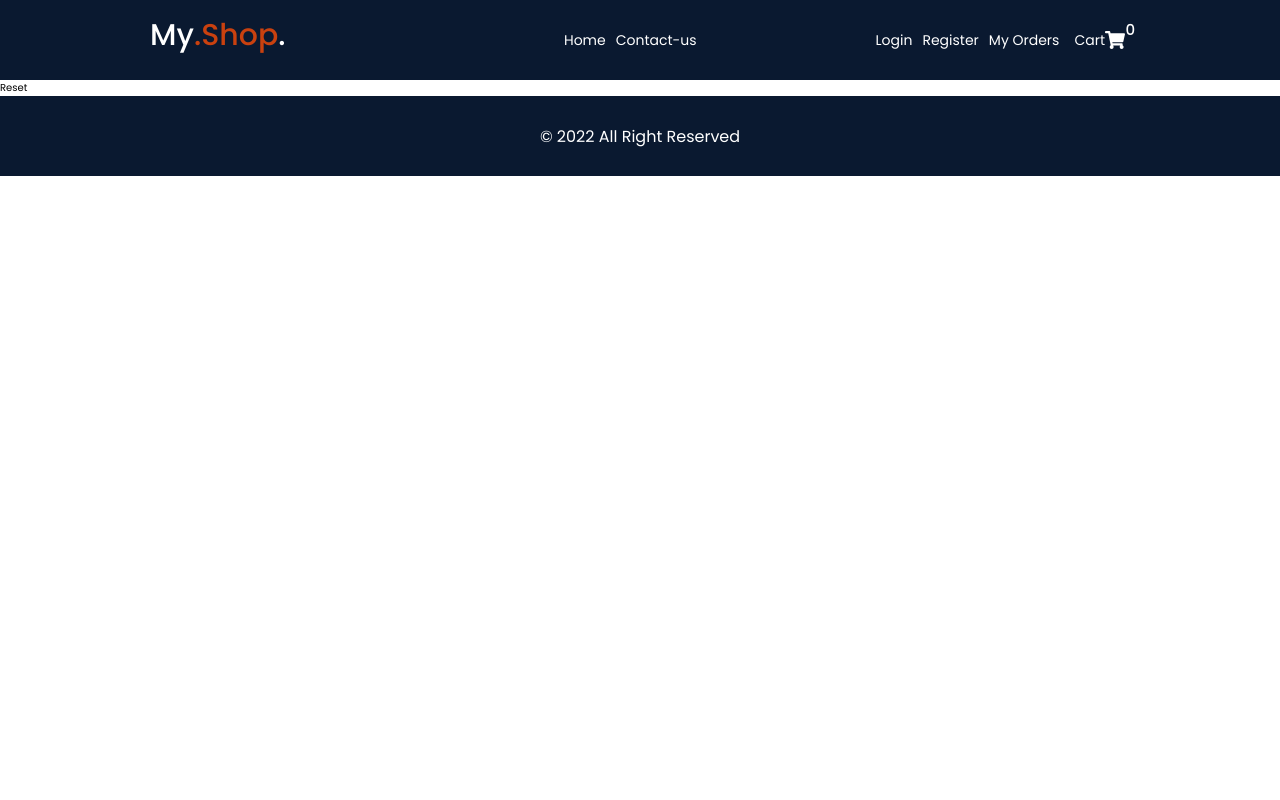
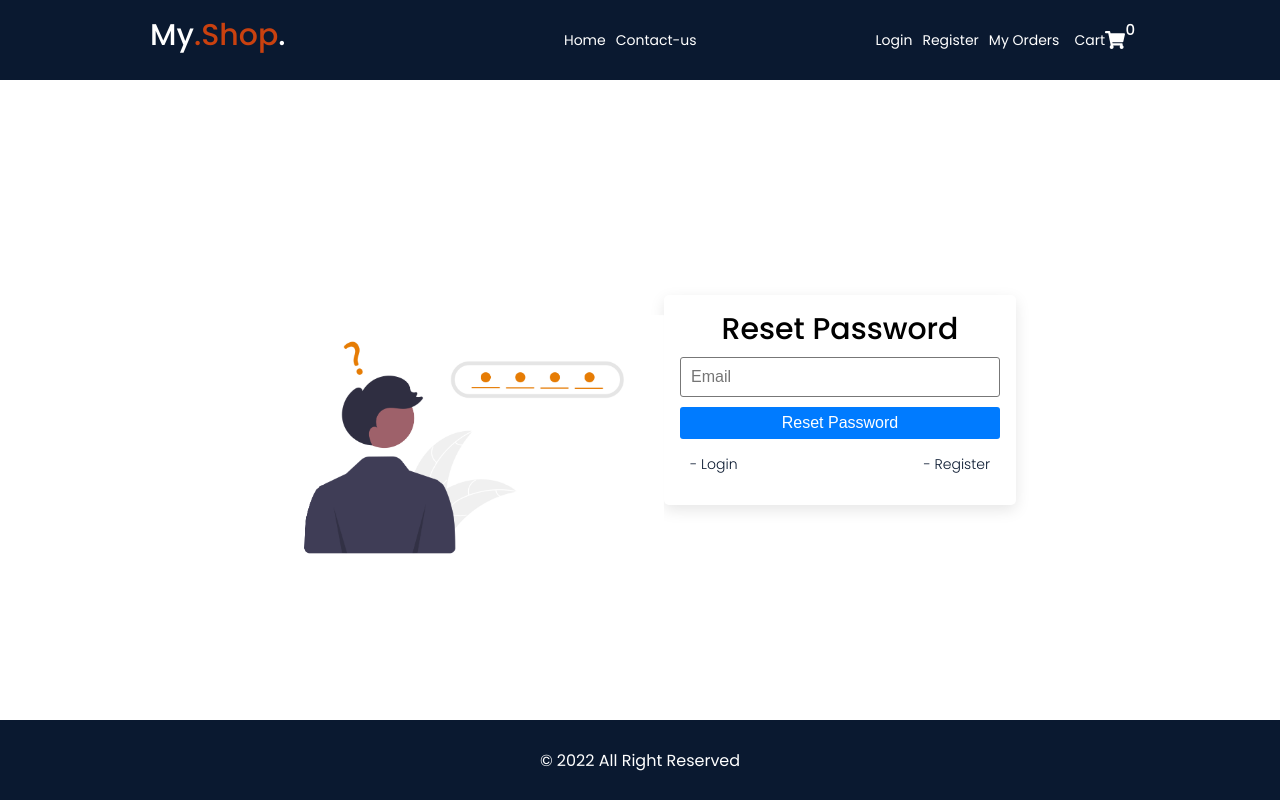
Before and after one commit to Oussama-Fajraoui/Your-House-Kit, a React (Create React App) app: page /reset in a window 1280 px wide. Built offline with nearby package versions, Linux system fonts and the light colour scheme.

Commit message:
reset password

```diff
--- a/src/pages/auth/Register.js
+++ b/src/pages/auth/Register.js
@@ -3,7 +3,7 @@
 import registerImg from "../../assests/register.png";
 import Card from "../../components/card/Card";
 import { Link } from 'react-router-dom';
-import { FaGoogle } from 'react-icons/fa';
+
 
 
 const Register = () => {
--- a/src/pages/auth/Reset.js
+++ b/src/pages/auth/Reset.js
@@ -1,8 +1,34 @@
 import React from 'react'
+import Card from '../../components/card/Card';
+import resetImg from '../../assests/forgot.png';
+import styles from "./auth.module.scss";
+import { Link } from 'react-router-dom';
 
 const Reset = () => {
   return (
-    <div>Reset</div>
+    <section className={`conatiner ${styles.auth}`}>
+    <div className={styles.img}>
+        <img src={resetImg} alt='Login' width="400" />
+    </div>
+    <Card>
+    <div className={styles.form}>
+        <h2>Reset Password</h2>
+
+        <form>
+            <input type="text" placeholder='Email' required />
+            <button className='--btn --btn-primary --btn-block'>Reset Password</button>
+            <div className={styles.links}>
+              <p>
+                <Link to="/login">- Login</Link>
+              </p>
+              <p>
+                <Link to="/register">- Register</Link>
+              </p>
+            </div>
+        </form>
+    </div>
+    </Card>
+</section>
   )
 }
 
```
